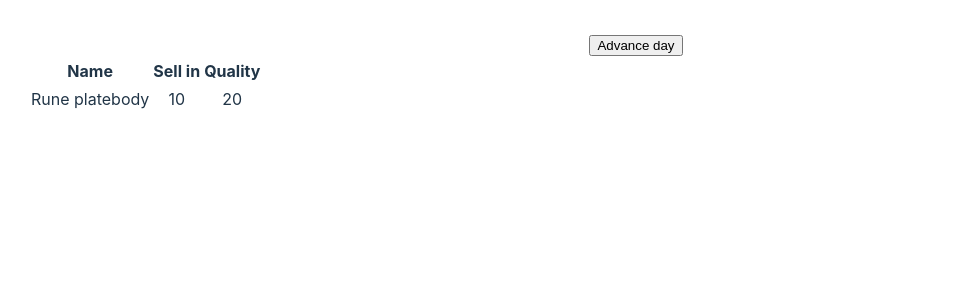
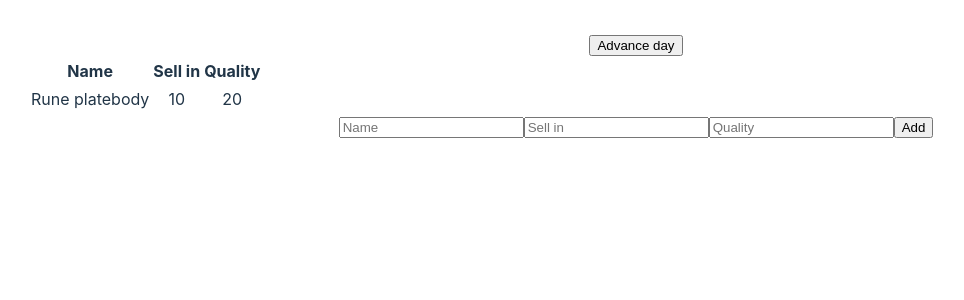
Before and after one commit to domnantas/gilded-rose, a React (Vite) app: page / in a window 1280 px wide. Shown: the top 300 px of the page, without its empty margins (4-968 px from the left). Built offline with nearby package versions, Linux system fonts and the light colour scheme.

Commit message:
Add uncontrolled form for creating new items

```diff
--- a/src/components/gilded-rose/Inventory.tsx
+++ b/src/components/gilded-rose/Inventory.tsx
@@ -1,5 +1,14 @@
 import { GildedRose, Item } from "@/lib/gilded-rose/gilded-rose";
-import { useState } from "react";
+import { FormEvent, useState } from "react";
+
+interface FormElements extends HTMLFormControlsCollection {
+  nameInput: HTMLInputElement;
+  sellInInput: HTMLInputElement;
+  qualityInput: HTMLInputElement;
+}
+interface AddFormElement extends HTMLFormElement {
+  readonly elements: FormElements;
+}
 
 export const Inventory = () => {
   const [items, setItems] = useState<Item[]>([
@@ -11,6 +20,21 @@ export const Inventory = () => {
   const advanceDay = () => {
     const updatedItems = inventory.advanceDay();
     setItems([...updatedItems]);
+  };
+
+  const handleAddFormSubmit = (event: FormEvent<AddFormElement>) => {
+    event.preventDefault();
+
+    const formElements = event.currentTarget.elements;
+
+    setItems([
+      ...items,
+      new Item(
+        formElements.nameInput.value,
+        Number(formElements.sellInInput.value),
+        Number(formElements.qualityInput.value)
+      ),
+    ]);
   };
 
   return (
@@ -37,6 +61,13 @@ export const Inventory = () => {
           })}
         </tbody>
       </table>
+
+      <form onSubmit={handleAddFormSubmit}>
+        <input type="text" placeholder="Name" id="nameInput" />
+        <input type="number" placeholder="Sell in" id="sellInInput" />
+        <input type="number" placeholder="Quality" id="qualityInput" />
+        <button type="submit">Add</button>
+      </form>
     </div>
   );
 };
```
